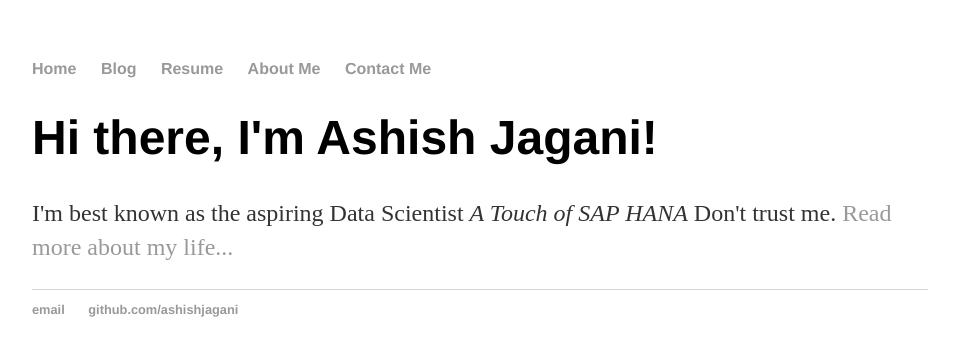
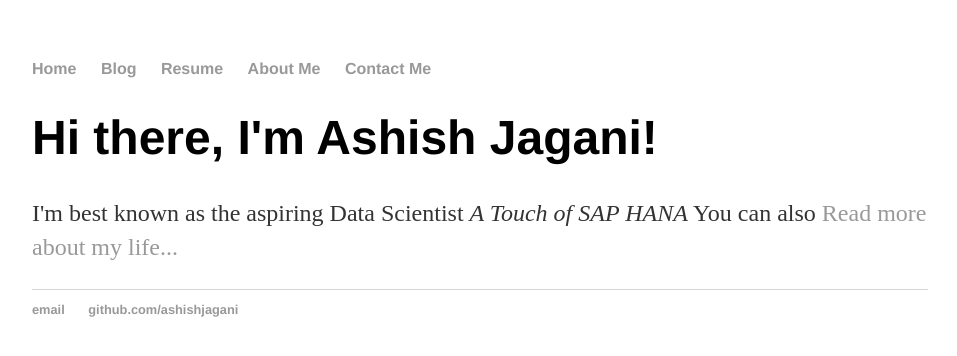
Before and after one commit to AshishJagani/ashishjagani.github.io, a Jekyll site: the page built from index.html, in a window 1280 px wide. Shown: the top 356 px of the page, without its empty margins (160-1117 px from the left). Built offline with Jekyll 4.4.1, drawn with Linux system fonts in a browser that asks for light colours.

Commit message:
Update index.html

```diff
--- a/index.html
+++ b/index.html
@@ -4,5 +4,6 @@ title: Ashish Jagani, Data Scientist
 ---
 <div class="blurb">
 	<h1>Hi there, I'm Ashish Jagani!</h1>
-	<p>I'm best known as the aspiring Data Scientist <em>A Touch of SAP HANA</em> Don't trust me. <a href="/about">Read more about my life...</a></p>
+	<p>I'm best known as the aspiring Data Scientist
+		<em>A Touch of SAP HANA</em> You can also <a href="/about">Read more about my life...</a></p>
 </div><!-- /.blurb -->
```
